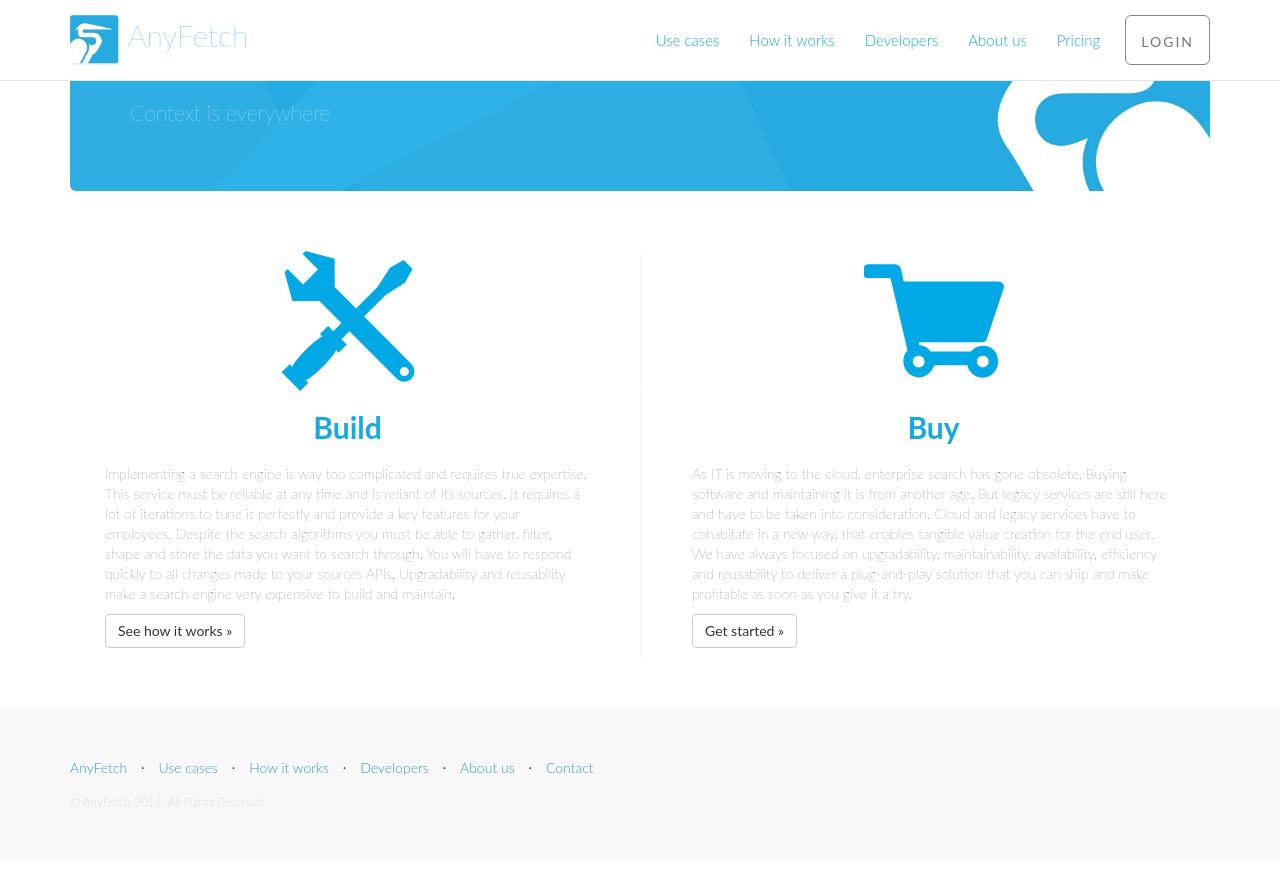
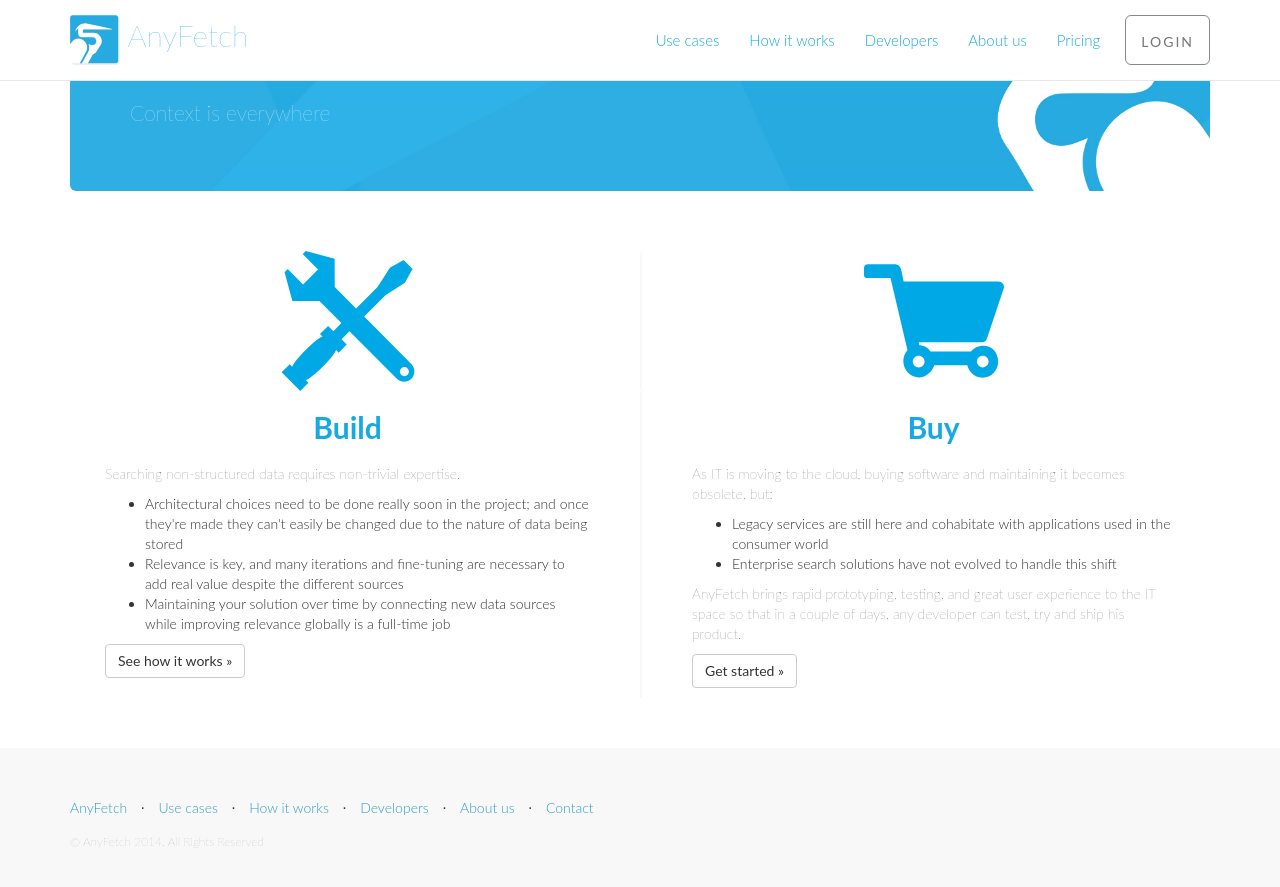
Before and after one commit to your-mom-noob/anyfetch.com, a Jekyll site: the page built from developers.html, in a window 1280 px wide and 900 px high, scrolled down 168 px. Shown: the top 887 px of the window. Built offline with Jekyll 4.4.1, drawn with Linux system fonts in a browser that asks for light colours; nearby versions of some CDN libraries; Markdown is read by kramdown in place of the engine named in the settings; before the commit the page ends 1028 px from its top, so only the background shows below that.

Commit message:
Build or buy changes

```diff
--- a/developers.html
+++ b/developers.html
@@ -23,16 +23,25 @@ css: developers.css
 	<div class="row row-text">
 		<div class="col-lg-6 content-column">
 			<h2>Build</h2>
-			<p>Implementing a search engine is way too complicated and requires true expertise. This service must be reliable at any time and is reliant of its sources. It requires a lot of iterations to tune it perfectly and provide a key features for your employees.
-				Despite the search algorithms you must be able to gather, filter, shape and store the data you want to search through. You will have to respond quickly to all changes made to your sources APIs.
-				Upgradability and reusability make a search engine very expensive to build and maintain.</p>
-				<p><a class="btn btn-default" href="how-it-works.html" role="button">See how it works »</a></p>
+			<p>Searching non-structured data requires non-trivial expertise.
+				<ul>
+					<li>Architectural choices need to be done really soon in the project; and once they're made they can't easily be changed due to the nature of data being stored</li>
+					<li>Relevance is key, and many iterations and fine-tuning are necessary to add real value despite the different sources</li>
+					<li>Maintaining your solution over time by connecting new data sources while improving relevance globally is a full-time job</li>
+				</ul>
+			</p>
+			<p><a class="btn btn-default" href="how-it-works.html" role="button">See how it works »</a></p>
 		</div><!-- /.col-lg-5 -->
 
 			<div class="col-lg-6 content-column column-right">
 				<h2>Buy</h2>
-				<p>As IT is moving to the cloud, enterprise search has gone obsolete. Buying software and maintaining it is from another age. But legacy services are still here and have to be taken into consideration. Cloud and legacy services have to cohabitate in a new way, that enables tangible value creation for the end user.
-					We have always focused on upgradability, maintainability, availability, efficiency and reusability to deliver a plug-and-play solution that you can ship and make profitable as soon as you give it a try.</p>
+				<p>As IT is moving to the cloud, buying software and maintaining it becomes obsolete, but:</p>
+					<ul>
+						<li>Legacy services are still here and cohabitate with applications used in the consumer world</li>
+						<li>Enterprise search solutions have not evolved to handle this shift</li>
+					</ul>
+
+				<p>AnyFetch brings rapid prototyping, testing, and great user experience to the IT space so that in a couple of days, any developer can test, try and ship his product.</p>
 					<p><a class="btn btn-default" href="http://app.anyfetch.com" role="button">Get started »</a></p>
 			</div><!-- /.col-lg-5 -->
 
--- a/use-cases.html
+++ b/use-cases.html
@@ -38,7 +38,7 @@ css: use-cases.css
 					<hr>
 					<h2>Revolutionizing enterprise search</h2>
 					<p>AnyFetch is trusted by IT experts in fiels such as Insurance, Banking, consulting and software development. See how IT services are leveraging AnyFetch to deliver value to their core businesses.</p>
-					<p><a class="btn btn-default" href="#" role="button">View details &raquo;</a></p>
+					<p><a class="btn btn-default" href="./how-it-works.html" role="button">View details &raquo;</a></p>
 				</div><!--/span-->
 			</div>
 			<div class="row">
```
